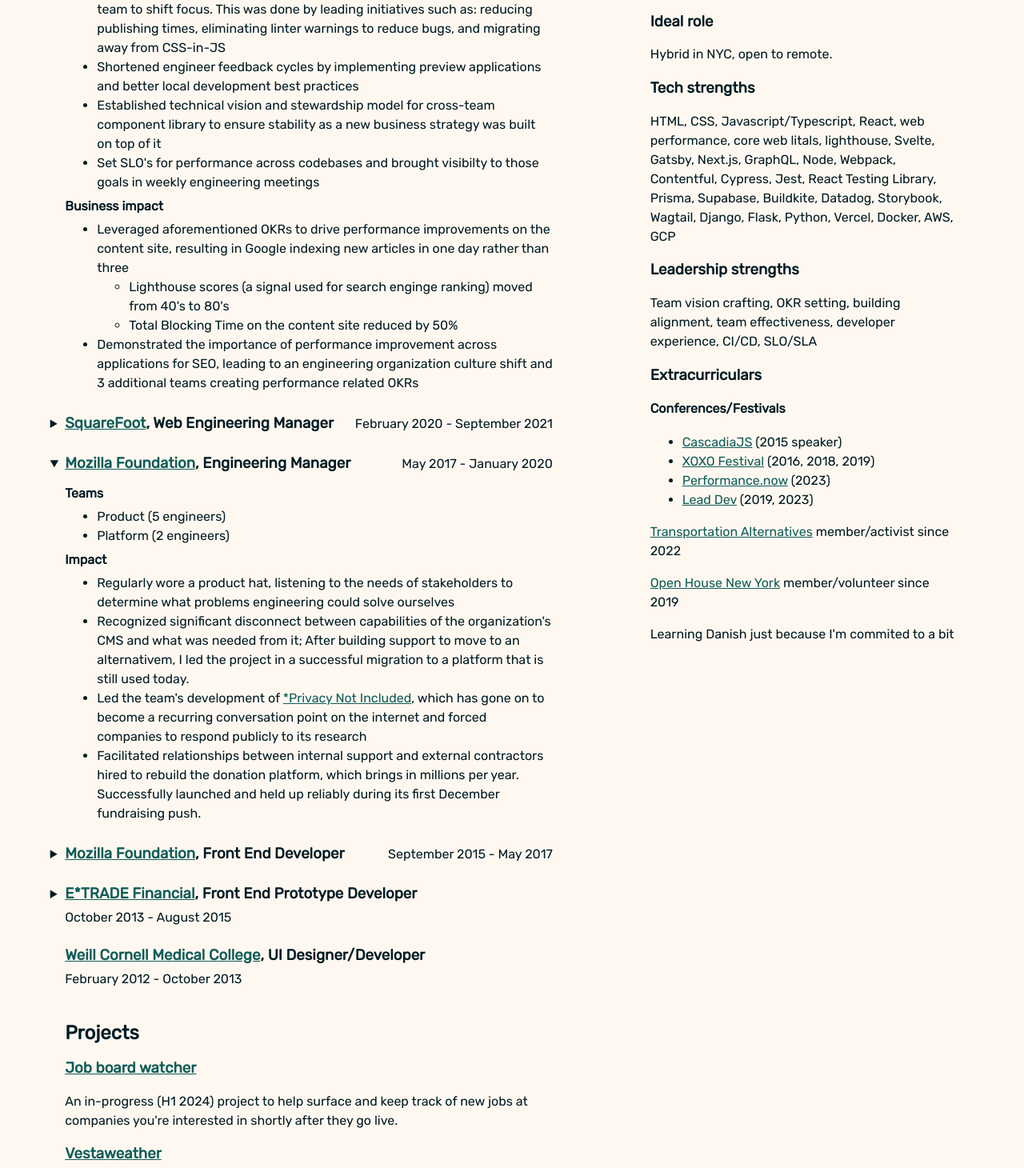
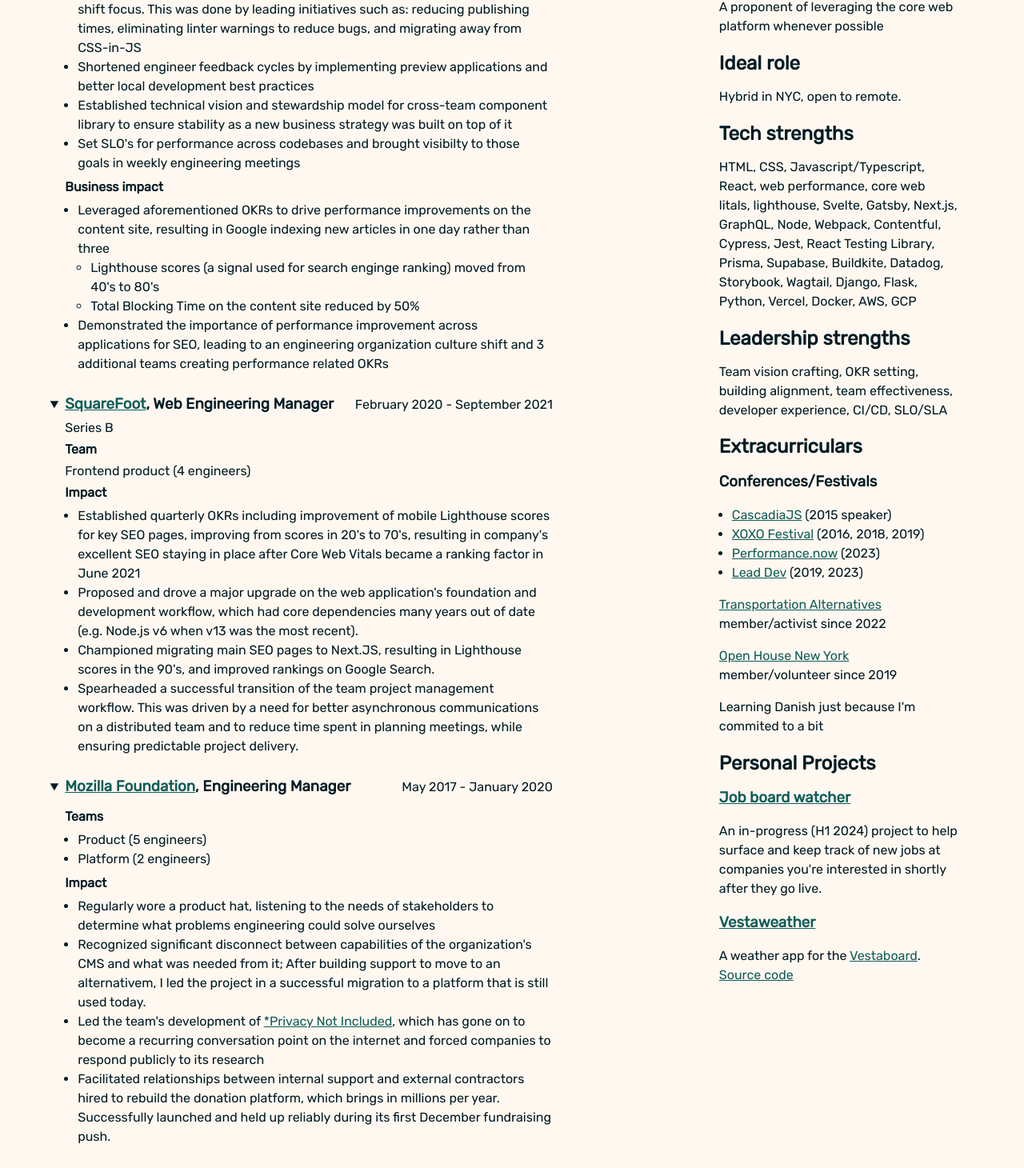
Before and after one commit to alanmoo/alanmoo-svelte, a SvelteKit app: page /resume/swe in a window 1280 px wide. Shown: the part 698-2158 px from the top of the page at 80% size. Built offline with nearby package versions, Linux system fonts and the light colour scheme.

Commit message:
Fine tune SWE resume

```diff
--- a/src/lib/components/footer.svelte
+++ b/src/lib/components/footer.svelte
@@ -122,6 +122,11 @@
 		align-items: center;
 		margin: 2rem auto 0;
 	}
+	@media print {
+		footer {
+			display: none;
+		}
+	}
 
 	footer a:any-link,
 	footer a:-webkit-any-link {
--- a/src/routes/resume/swe/+page.svelte
+++ b/src/routes/resume/swe/+page.svelte
@@ -60,23 +60,23 @@
 			</p>
 			<p>A proponent of leveraging the core web platform whenever possible</p>
 
-			<h3>Ideal role</h3>
+			<h2>Ideal role</h2>
 			<p>Hybrid in NYC, open to remote.</p>
 
-			<h3>Tech strengths</h3>
+			<h2>Tech strengths</h2>
 			<p>
 				HTML, CSS, Javascript/Typescript, React, web performance, core web litals, lighthouse,
 				Svelte, Gatsby, Next.js, GraphQL, Node, Webpack, Contentful, Cypress, Jest, React Testing
 				Library, Prisma, Supabase, Buildkite, Datadog, Storybook, Wagtail, Django, Flask, Python,
 				Vercel, Docker, AWS, GCP
 			</p>
-			<h3>Leadership strengths</h3>
+			<h2>Leadership strengths</h2>
 			<p>
 				Team vision crafting, OKR setting, building alignment, team effectiveness, developer
 				experience, CI/CD, SLO/SLA
 			</p>
-			<h3>Extracurriculars</h3>
-			<h4>Conferences/Festivals</h4>
+			<h2>Extracurriculars</h2>
+			<h3>Conferences/Festivals</h3>
 			<ul>
 				<li><a href="https://cascadiajs.com/">CascadiaJS</a> (2015 speaker)</li>
 				<li><a href="https://xoxofest.com/">XOXO Festival</a> (2016, 2018, 2019)</li>
@@ -88,6 +88,18 @@
 			</p>
 			<p><a href="https://ohny.org">Open House New York</a> member/volunteer since 2019</p>
 			<p>Learning Danish just because I'm commited to a bit</p>
+			<h2>Personal Projects</h2>
+			<h3><a href="https://intentional-jobsearch.vercel.app/">Job board watcher</a></h3>
+			<p>
+				An in-progress (H1 2024) project to help surface and keep track of new jobs at companies
+				you're interested in shortly after they go live.
+			</p>
+
+			<h3><a href="https://github.com/alanmoo/vesta-weather">Vestaweather</a></h3>
+			<p>
+				A weather app for the <a href="https://vestaboard.com">Vestaboard</a>.
+				<a href="https://github.com/alanmoo/vesta-weather">Source code</a>
+			</p>
 		</section>
 		<section class="roles">
 			<h2>Work Experience</h2>
@@ -152,7 +164,7 @@
 					</li>
 				</ul>
 			</details>
-			<details class="resume_item">
+			<details open class="resume_item">
 				<summary>
 					<div class="summary">
 						<h3 class="organization" id="SquareFoot">
@@ -314,20 +326,6 @@
         <li>Hand coded HTML e-mail blasts</li>
       </ul>
     </div> -->
-		</section>
-		<section class="projects">
-			<h2>Projects</h2>
-			<h3><a href="https://intentional-jobsearch.vercel.app/">Job board watcher</a></h3>
-			<p>
-				An in-progress (H1 2024) project to help surface and keep track of new jobs at companies
-				you're interested in shortly after they go live.
-			</p>
-
-			<h3><a href="https://github.com/alanmoo/vesta-weather">Vestaweather</a></h3>
-			<p>
-				A weather app for the <a href="https://vestaboard.com">Vestaboard</a>.
-				<a href="https://github.com/alanmoo/vesta-weather">Source code</a>
-			</p>
 		</section>
 		<!--
 		<section>
@@ -511,13 +509,17 @@
 		break-inside: avoid;
 	}
 	.content {
-		display: grid;
-		grid-template-areas: 'jobs jobs jobs meta';
 		gap: 1em 2em;
+	}
+	@media (min-width: 600px) {
+		.content {
+			display: grid;
+			grid-template-areas: 'jobs jobs jobs meta';
+			grid-template-columns: 1fr 1fr 1fr minmax(300px, 1fr);
+		}
 	}
 	.metadata {
 		grid-area: meta;
-		max-width: 38ch;
 	}
 	.roles {
 		grid-area: jobs;
@@ -566,6 +568,10 @@
 	section > h2 {
 		margin-bottom: 0;
 	}
+
+	h4:has(+ ul) {
+		margin-bottom: 0;
+	}
 	h5 {
 		font-size: 1em;
 		font-weight: bold;
@@ -573,6 +579,7 @@
 	}
 	ul {
 		margin: 0.5em 0;
+		padding-left: 1em;
 	}
 	ul ul {
 		margin: 0;
@@ -603,5 +610,14 @@
 		section:last-child {
 			margin-bottom: 0;
 		}
+		.content {
+			grid-template-areas: 'jobs jobs jobs meta';
+			grid-template-columns: 1fr 1fr 1fr 230px;
+		}
+		summary::marker {
+			display: none;
+			visibility: hidden;
+			content: '';
+		}
 	}
 </style>
```
